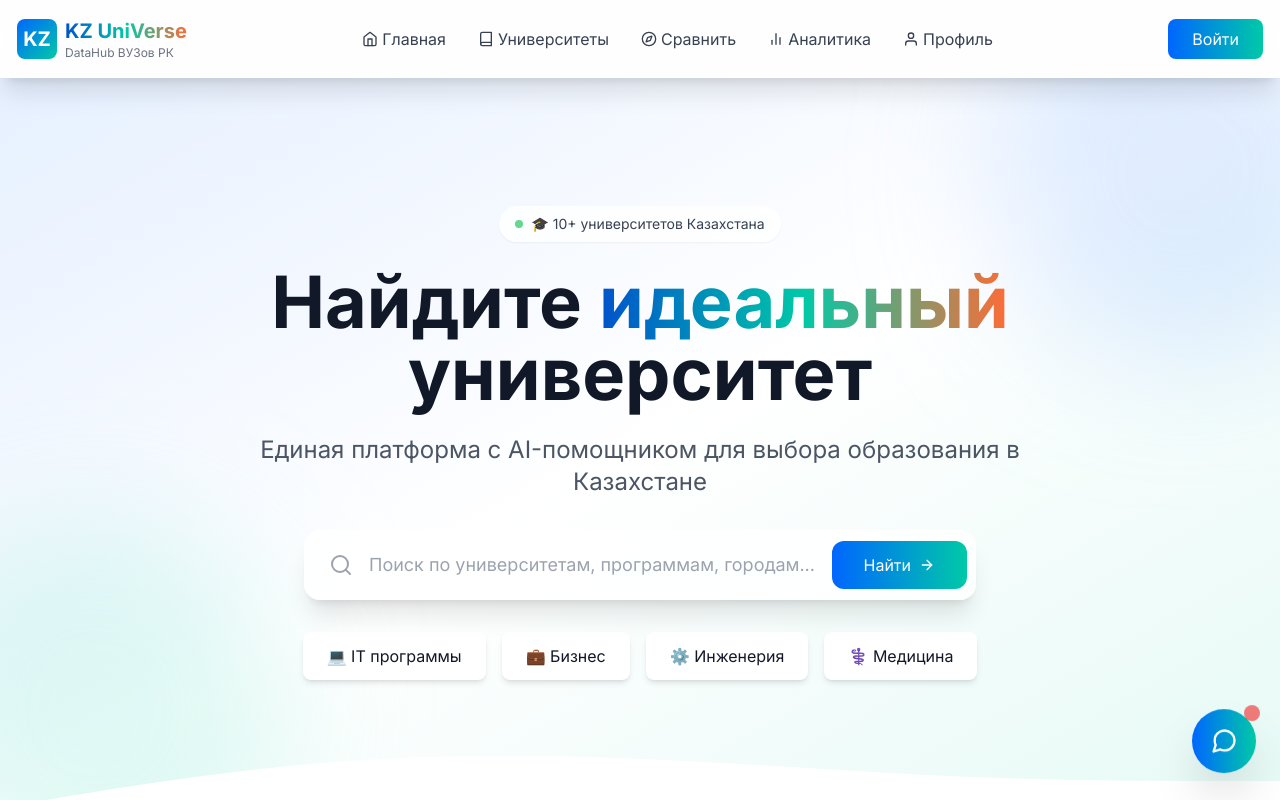
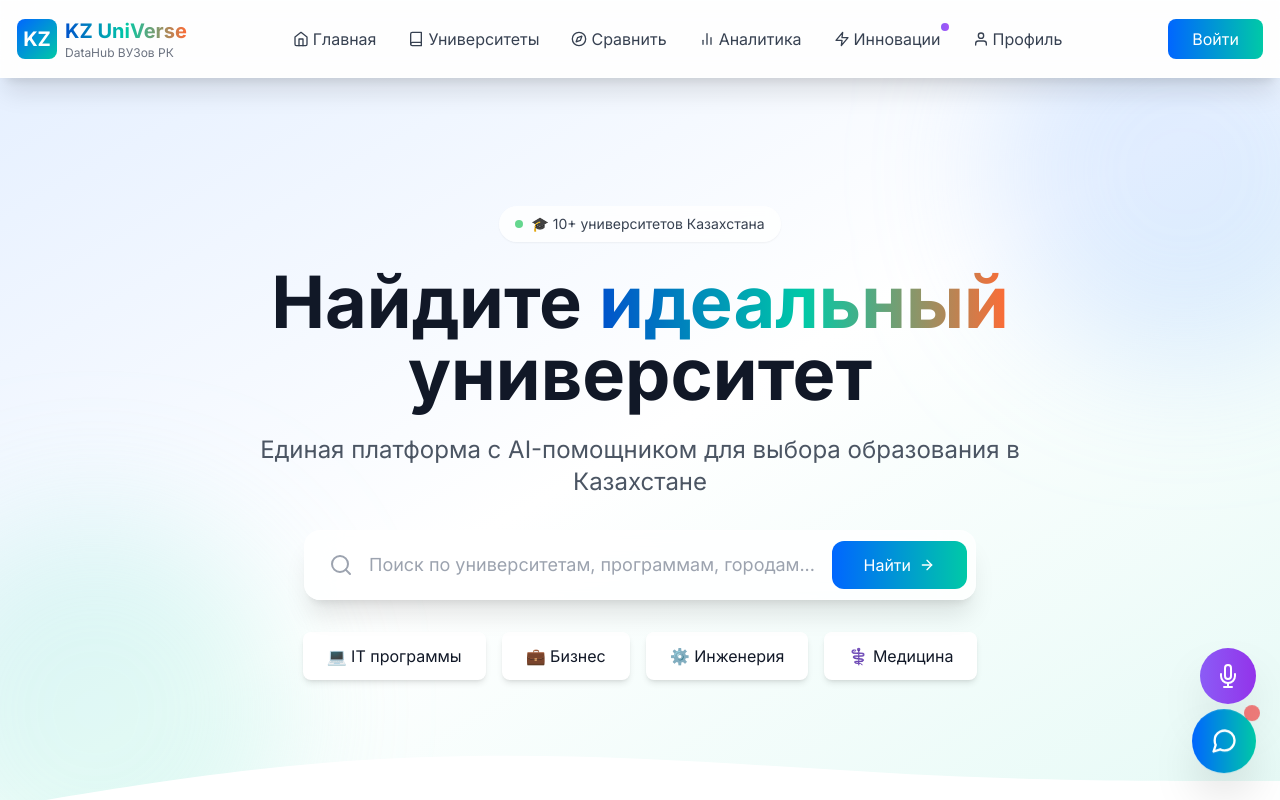
Before and after one commit to Krazher220-Ceo/KZ-UniVerse, a Next.js app: page / in a window 1280 px wide. Shown: the top 800 px of the page. Built offline with nearby package versions, Linux system fonts and the light colour scheme.

Commit message:
feat: добавлена навигация на страницу инноваций, обновлены типы

```diff
--- a/app/layout.tsx
+++ b/app/layout.tsx
@@ -4,6 +4,7 @@ import './globals.css'
 import Header from '@/components/Header'
 import Footer from '@/components/Footer'
 import AIChat from '@/components/AIChat'
+import VoiceAssistant from '@/components/innovations/VoiceAssistant'
 
 const inter = Inter({ subsets: ['latin', 'cyrillic'] })
 
@@ -30,6 +31,7 @@ export default function RootLayout({
         </main>
         <Footer />
         <AIChat />
+        <VoiceAssistant />
       </body>
     </html>
   )
--- a/components/Header.tsx
+++ b/components/Header.tsx
@@ -3,7 +3,7 @@
 import Link from 'next/link'
 import { useState, useEffect } from 'react'
 import { useRouter } from 'next/navigation'
-import { FiMenu, FiX, FiHome, FiBook, FiCompass, FiBarChart2, FiUser, FiLogOut } from 'react-icons/fi'
+import { FiMenu, FiX, FiHome, FiBook, FiCompass, FiBarChart2, FiUser, FiLogOut, FiZap } from 'react-icons/fi'
 import { isAuthenticated, getCurrentUser, logout } from '@/lib/auth'
 
 export default function Header() {
@@ -55,6 +55,11 @@ export default function Header() {
             <Link href="/analytics" className="flex items-center space-x-1 text-gray-700 hover:text-primary-600 transition-colors">
               <FiBarChart2 />
               <span>Аналитика</span>
+            </Link>
+            <Link href="/innovations" className="flex items-center space-x-1 text-gray-700 hover:text-primary-600 transition-colors relative">
+              <FiZap />
+              <span>Инновации</span>
+              <span className="absolute -top-1 -right-2 w-2 h-2 bg-gradient-to-r from-violet-500 to-purple-500 rounded-full animate-pulse"></span>
             </Link>
             <Link href="/profile" className="flex items-center space-x-1 text-gray-700 hover:text-primary-600 transition-colors">
               <FiUser />
@@ -116,9 +121,13 @@ export default function Header() {
               <FiBarChart2 />
               <span>Аналитика</span>
             </Link>
-            <button className="w-full px-6 py-2 bg-gradient-to-r from-primary-500 to-secondary-500 text-white rounded-lg">
+            <Link href="/innovations" className="flex items-center space-x-2 text-gray-700 hover:text-primary-600 transition-colors">
+              <FiZap />
+              <span>Инновации</span>
+            </Link>
+            <Link href="/innovations" className="w-full px-6 py-2 bg-gradient-to-r from-primary-500 to-secondary-500 text-white rounded-lg text-center">
               Подобрать ВУЗ
-            </button>
+            </Link>
           </div>
         )}
       </nav>
```
Also changed, not shown: types/index.ts (+16 -0 lines).
